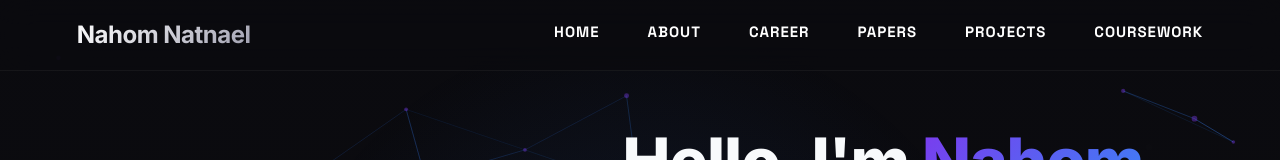
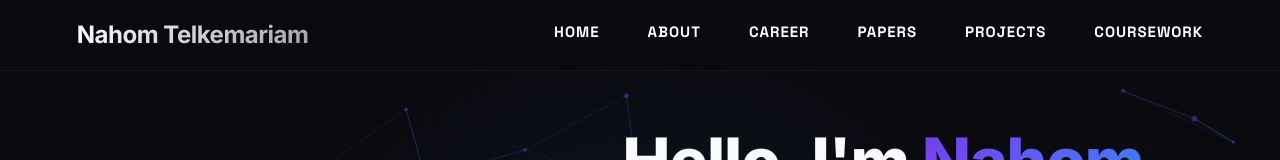
Before and after one commit to shebaww/Portfolio, a React (Vite) app: page /Portfolio/home in a window 1280 px wide. Shown: the top 160 px of the page. Built offline with nearby package versions, Linux system fonts and the light colour scheme.

Commit message:
Changed Last Name

```diff
--- a/src/App.tsx
+++ b/src/App.tsx
@@ -73,7 +73,7 @@ const Navbar = memo(function Navbar({ isBarHidden, isMenuOpen, toggleMenu, scrol
     <div className={`nav-bar${isBarHidden ? ' hidden' : ''}`} role="navigation" aria-label="Main Navigation">
       <div className="top-bar">
         <h3 className="name-header">
-          Nahom Natnael
+          Nahom Telkemariam
         </h3>
         <button className="hamburger" onClick={toggleMenu} aria-label="Toggle navigation menu" aria-expanded={isMenuOpen}>
           &#9776;
--- a/src/Home.tsx
+++ b/src/Home.tsx
@@ -99,7 +99,7 @@ export default function Home({ scrollToSection }: HomeProps) {
             </MagneticLink>
           </div>
           <div className="footer-bottom">
-            <p className="copyright">© 2026 Nahom Natnael.</p>
+            <p className="copyright">© 2026 Nahom Teklemariam.</p>
             <ScrollTopBtn onClick={() => window.scrollTo({ top: 0, behavior: 'smooth' })} />
           </div>
         </div>
--- a/src/components/Introduction.tsx
+++ b/src/components/Introduction.tsx
@@ -82,7 +82,7 @@ export default function Introduction() {
     setTimeout(() => {
       let response: { text: string; type: string };
       if (lower === 'help')         response = { text: 'Available commands: whoami, skills, projects, contact, clear, sudo', type: 'info' };
-      else if (lower === 'whoami')  response = { text: 'Nahom Natnael. Full Stack Web developer, Algorithmic Trader and Highschool Student', type: 'success' };
+      else if (lower === 'whoami')  response = { text: 'Nahom Teklemariam. Full Stack Web developer, Algorithmic Trader and Highschool Student', type: 'success' };
       else if (lower === 'skills')  response = { text: '> Python, C, Front-end, Back-end, SQL, React', type: 'success' };
       else if (lower === 'contact') response = { text: 'Email: nahomnatnael87@gmail.com', type: 'success' };
       else if (lower === 'projects')response = { text: 'Scroll down to view my projects.', type: 'info' };
--- a/src/index.html
+++ b/src/index.html
@@ -3,7 +3,7 @@
   <head>
     <meta charset="UTF-8" />
     <meta name="viewport" content="width=device-width, initial-scale=1.0" />
-    <title>Nahom Natnael</title>
+    <title>Nahom Teklemariam</title>
 
     <!-- These must be here -->
     <link rel="preconnect" href="https://fonts.googleapis.com">
--- a/src/pages/Home.tsx
+++ b/src/pages/Home.tsx
@@ -76,7 +76,7 @@ const Home = memo(function Home({ scrollToSection }: HomeProps) {
             </MagneticLink>
           </div>
           <div className="footer-bottom">
-            <p className="copyright">© 2026 Nahom Natnael.</p>
+            <p className="copyright">© 2026 Nahom Teklemariam.</p>
             <ScrollTopBtn onClick={() => window.scrollTo({ top: 0, behavior: 'smooth' })} />
           </div>
         </div>
```
